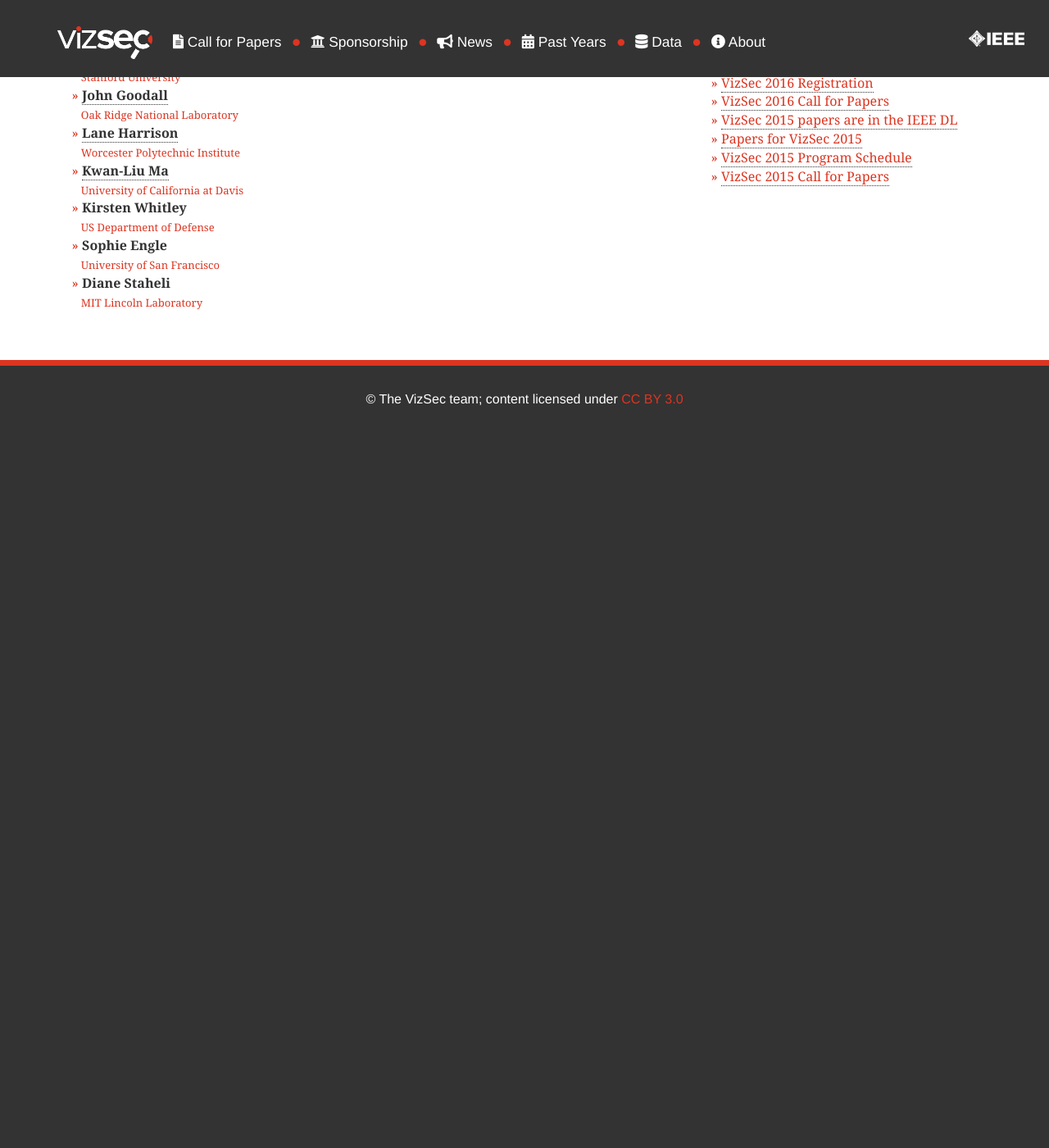
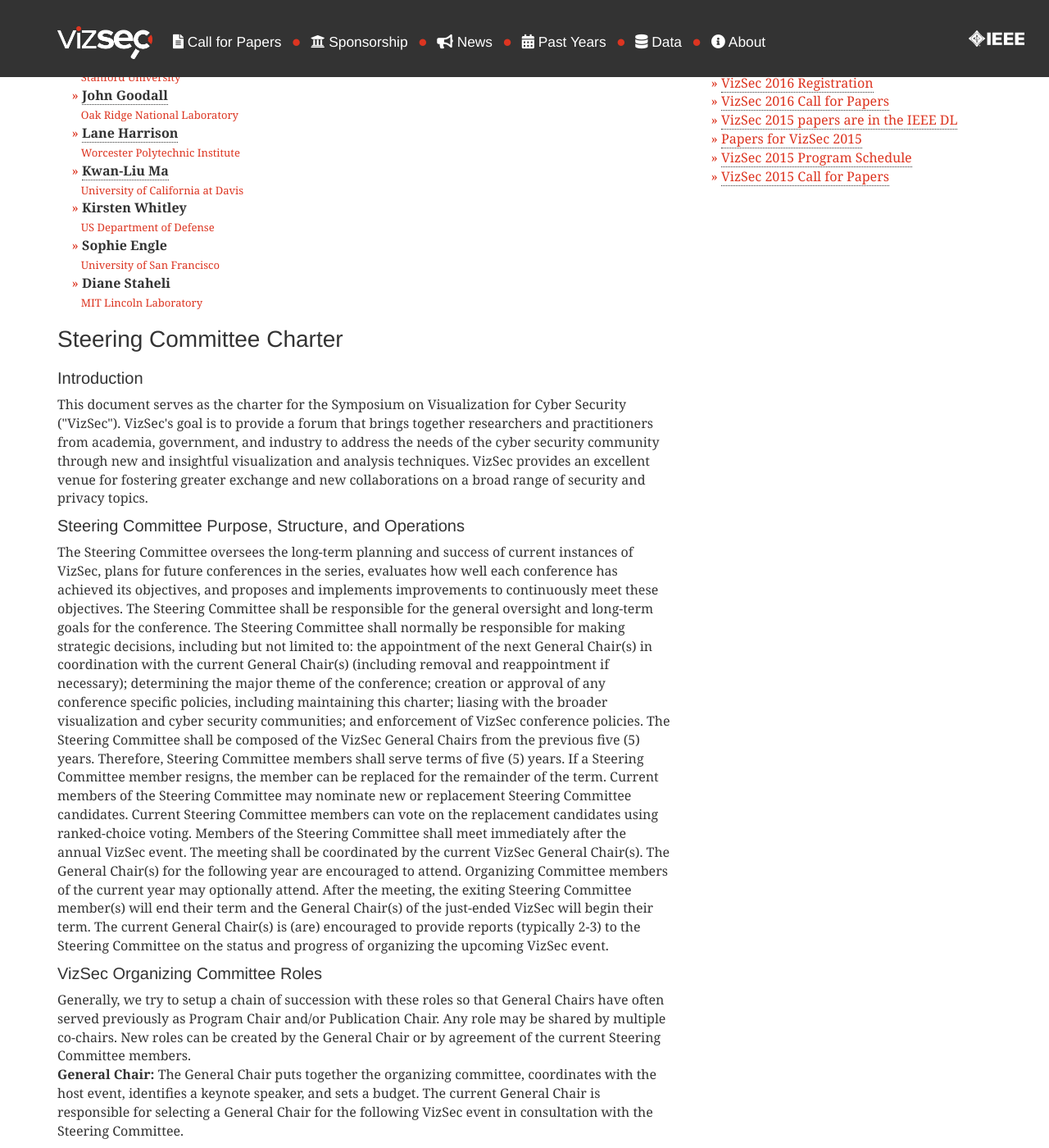
Before and after one commit to vizsec/vizsec.github.io, a Jekyll site: the page built from about/index.md, in a window 1280 px wide and 1400 px high, scrolled down 619 px. Shown: the whole window at 82% size. Built offline with Jekyll 4.4.1, drawn with Linux system fonts in a browser that asks for light colours; nearby versions of some CDN libraries; before the commit the page ends 1148 px from its top, so only the background shows below that; some of the changed text lies outside the part shown.

Commit message:
Steering committee charter info added

```diff
--- a/about/index.md
+++ b/about/index.md
@@ -30,3 +30,42 @@
 	{% endfor %}
 	</ul>
 </div>
+
+
+### Steering Committee Charter
+<div class="steering-committee">
+<h4>Introduction</h4>
+This document serves as the charter for the Symposium on Visualization for Cyber Security ("VizSec").
+
+VizSec's goal is to provide a forum that brings together researchers and practitioners from academia, government, and industry to address the needs of the cyber security community through new and insightful visualization and analysis techniques. VizSec provides an excellent venue for fostering greater exchange and new collaborations on a broad range of security and privacy topics.
+
+<h4>Steering Committee Purpose, Structure, and Operations</h4>
+The Steering Committee oversees the long-term planning and success of current instances of VizSec, plans for future conferences in the series, evaluates how well each conference has achieved its objectives, and proposes and implements improvements to continuously meet these objectives.
+
+The Steering Committee shall be responsible for the general oversight and long-term goals for the conference. The Steering Committee shall normally be responsible for making strategic decisions, including but not limited to: the appointment of the next General Chair(s) in coordination with the current General Chair(s) (including removal and reappointment if necessary); determining the major theme of the conference; creation or approval of any conference specific policies, including maintaining this charter; liasing with the broader visualization and cyber security communities; and enforcement of VizSec conference policies.
+
+The Steering Committee shall be composed of the VizSec General Chairs from the previous five (5) years. Therefore, Steering Committee members shall serve terms of five (5) years. If a Steering Committee member resigns, the member can be replaced for the remainder of the term. Current members of the Steering Committee may nominate new or replacement Steering Committee candidates. Current Steering Committee members can vote on the replacement candidates using ranked-choice voting.
+
+Members of the Steering Committee shall meet immediately after the annual VizSec event. The meeting shall be coordinated by the current VizSec General Chair(s). The General Chair(s) for the following year are encouraged to attend. Organizing Committee members of the current year may optionally attend. After the meeting, the exiting Steering Committee member(s) will end their term and the General Chair(s) of the just-ended VizSec will begin their term.
+
+The current General Chair(s) is (are) encouraged to provide reports (typically 2-3) to the Steering Committee on the status and progress of organizing the upcoming VizSec event.
+
+<h4>VizSec Organizing Committee Roles</h4>
+
+Generally, we try to setup a chain of succession with these roles so that General Chairs have often served previously as Program Chair and/or Publication Chair. Any role may be shared by multiple co-chairs. New roles can be created by the General Chair or by agreement of the current Steering Committee members.
+<p>
+<b>General Chair:</b> The General Chair puts together the organizing committee, coordinates with the host event, identifies a keynote speaker, and sets a budget. The current General Chair is responsible for selecting a General Chair for the following VizSec event in consultation with the Steering Committee.
+</p><p>
+<b>Program Chair:</b> The Program Chair puts together the program committee, writes the call for papers, sets up the reviewing site, assigns reviewers, determines the accepted papers based on reviews, notifies authors of the decisions, determines the program schedule, and chairs the program onsite.
+</p><p>
+<b>Publication Chair:</b> The Publication Chair sets up publishing agreements, collects copyrights from authors of accepted papers, sends camera-ready instructions and collects camera-ready papers from authors, generates the front matter for the proceedings, and sends the papers to the publisher and whomever handles the print, USB, or online proceedings with the host conference. If possible, makes papers available prior or during the event for the greater VizSec community.
+</p><p>
+<b>Poster Chair:</b> The Poster Chair collects poster submissions, determines which posters will be accepted, notifies authors of the decisions, collects camera-ready poster abstracts and posts them on the website, sends authors instructions on the fast forward session and poster session, and is onsite to assist with the poster setup and fast forward session.
+</p><p>
+<b>Publicity Chair:</b> The Publicity Chair sends out the call for papers and call for participation to various mailing lists and publicizes the event on social media (@VizSec on Twitter, the VizSec Google Group, LinkedIn, etc.). See <a href="http://vizsec.org/publicity/">http://vizsec.org/publicity/</a> for a list of mailing lists and websites used for publicity.
+</p><p>
+<b>Sponsorship Chair:</b> The Sponsorship Chair works with the General Chair to create a sponsorship prospectus. See <a href="http://vizsec.org/sponsorship/">http://vizsec.org/sponsorship/</a> for the current version. The sponsorship chair also identifies and contacts potential sponsors for the event, and coordinates their activities with the host conference.
+</p><p>
+<b>Web Chair:</b> The Web Chair is responsible for keeping the website up to date, including posting the call for papers, program, keynote information, accepted papers and posters, and committees. After the event, the Web Chair must also add a link to the proceedings and update the <a href="http://vizsec.org/past">http://vizsec.org/past</a> page.
+</p>
+</div>
```
